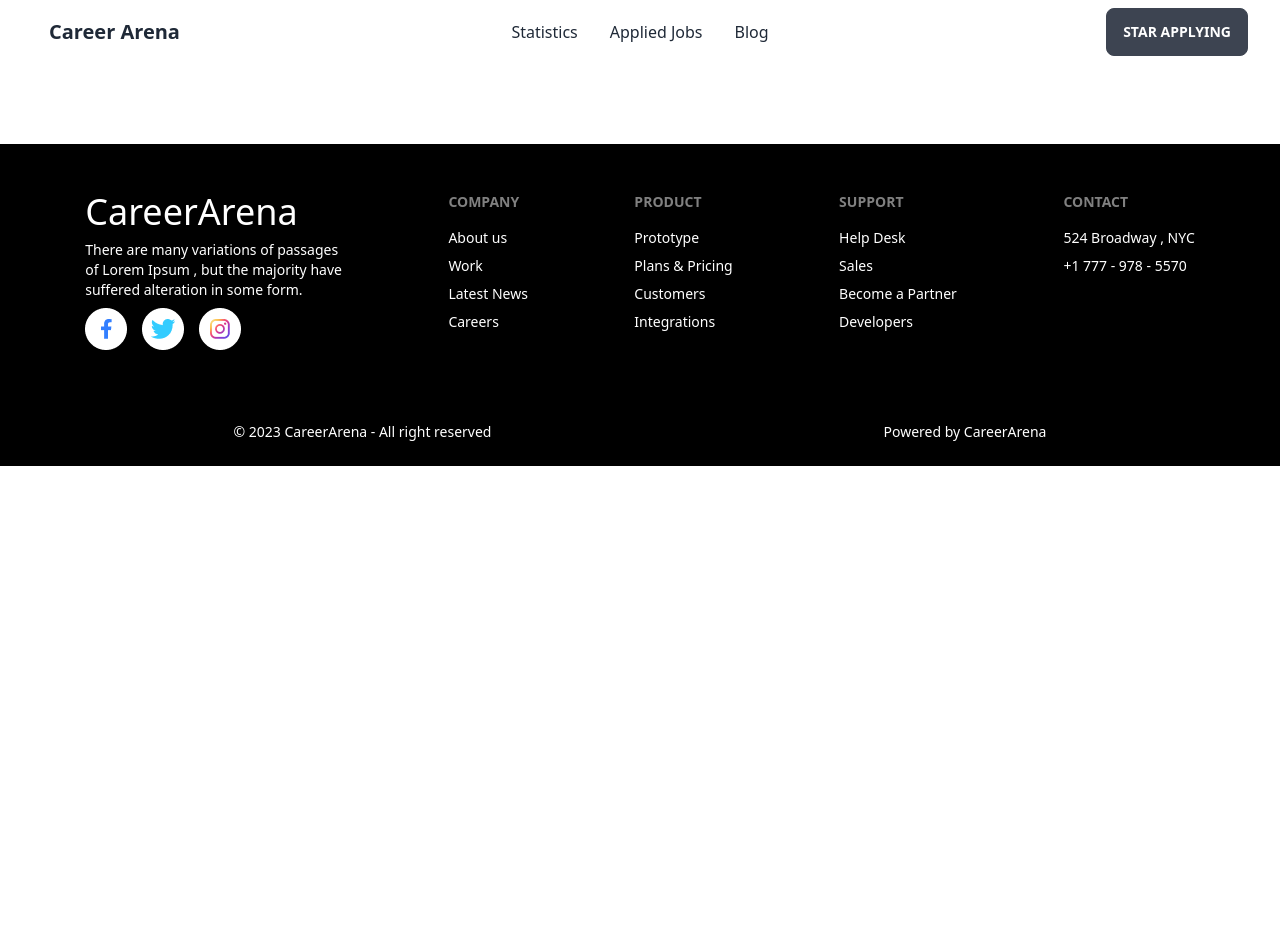
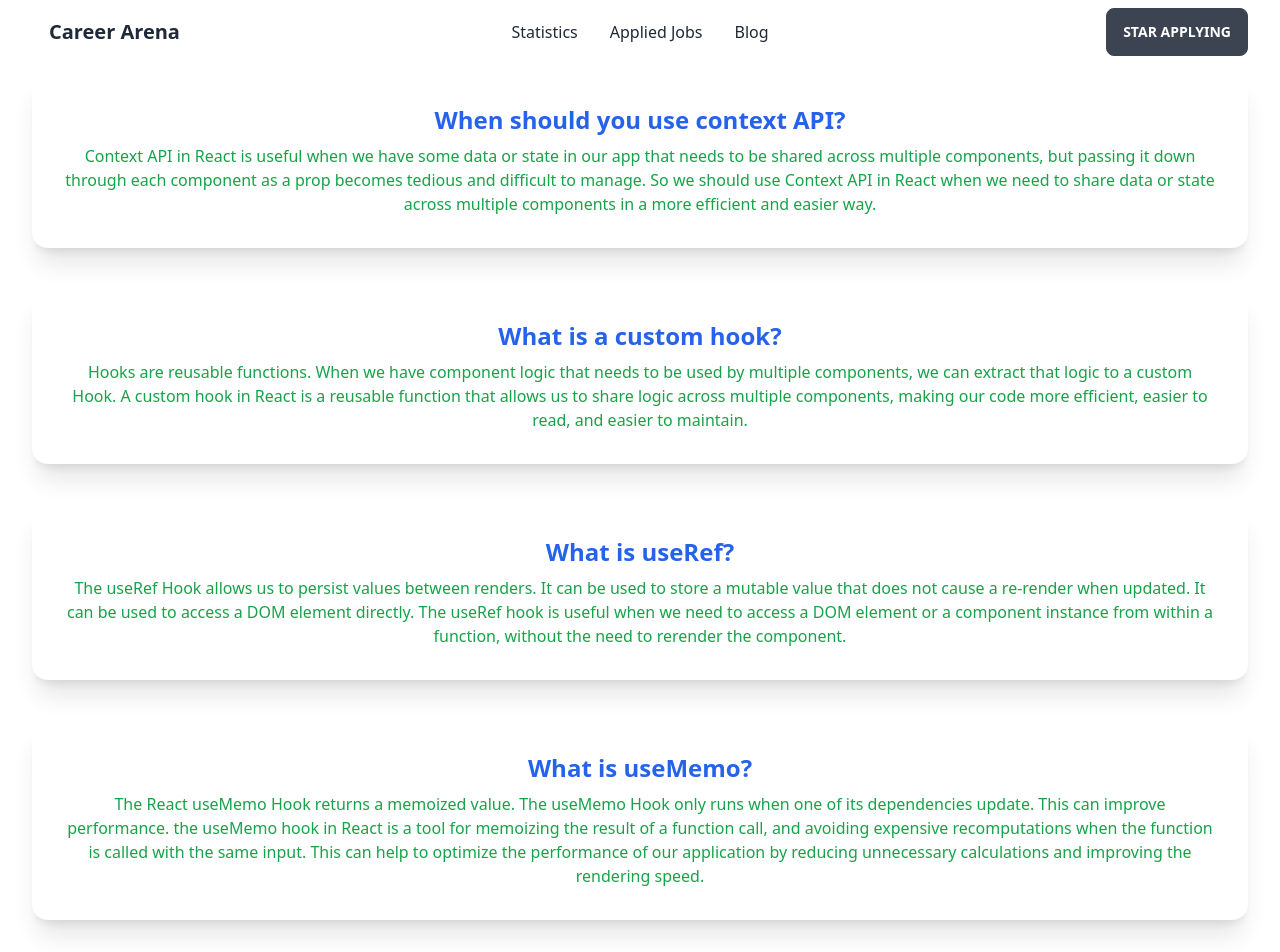
Before and after one commit to sanaullahsaber/career-hub, a React (Vite) app: page /blog in a window 1280 px wide. Shown: the top 952 px of the page. Before the commit the page ends 800 px from the top, so only its background shows below. Built offline with nearby package versions, Linux system fonts and the light colour scheme.

Commit message:
blog section done

```diff
--- a/src/components/Blog.jsx
+++ b/src/components/Blog.jsx
@@ -2,7 +2,71 @@ import React from "react";
 
 const Blog = () => {
   return (
-    <div></div>
+    <div className="my-container grid grid-cols-1 gap-10">
+      <div class="card  bg-base-100 shadow-xl">
+        <div class="card-body text-center">
+          <h2 className="text-2xl text-blue-600 font-semibold">
+            When should you use context API?
+          </h2>
+          <p className="text-green-600">
+            Context API in React is useful when we have some data or state in
+            our app that needs to be shared across multiple components, but
+            passing it down through each component as a prop becomes tedious and
+            difficult to manage. So we should use Context API in React when we
+            need to share data or state across multiple components in a more
+            efficient and easier way.
+          </p>
+        </div>
+      </div>
+
+      <div class="card  bg-base-100 shadow-xl">
+        <div class="card-body text-center">
+          <h2 className="text-2xl text-blue-600 font-semibold">
+            What is a custom hook?
+          </h2>
+          <p className="text-green-600">
+            Hooks are reusable functions. When we have component logic that
+            needs to be used by multiple components, we can extract that logic
+            to a custom Hook. A custom hook in React is a reusable function that
+            allows us to share logic across multiple components, making our code
+            more efficient, easier to read, and easier to maintain.
+          </p>
+        </div>
+      </div>
+
+      <div class="card  bg-base-100 shadow-xl">
+        <div class="card-body text-center">
+          <h2 className="text-2xl text-blue-600 font-semibold">
+            What is useRef?
+          </h2>
+          <p className="text-green-600">
+            The useRef Hook allows us to persist values between renders. It can
+            be used to store a mutable value that does not cause a re-render
+            when updated. It can be used to access a DOM element directly. The
+            useRef hook is useful when we need to access a DOM element or a
+            component instance from within a function, without the need to
+            rerender the component.
+          </p>
+        </div>
+      </div>
+
+      <div class="card  bg-base-100 shadow-xl">
+        <div class="card-body text-center">
+          <h2 className="text-2xl text-blue-600 font-semibold">
+            What is useMemo?
+          </h2>
+          <p className="text-green-600">
+            The React useMemo Hook returns a memoized value. The useMemo Hook
+            only runs when one of its dependencies update. This can improve
+            performance. the useMemo hook in React is a tool for memoizing the
+            result of a function call, and avoiding expensive recomputations
+            when the function is called with the same input. This can help to
+            optimize the performance of our application by reducing unnecessary
+            calculations and improving the rendering speed.
+          </p>
+        </div>
+      </div>
+    </div>
   );
 };
 
--- /dev/null
+++ b/src/components/ErrorPage.jsx
@@ -0,0 +1,11 @@
+import React from 'react';
+
+const ErrorPage = () => {
+  return (
+    <div>
+
+    </div>
+  );
+};
+
+export default ErrorPage;
--- a/src/components/Header.jsx
+++ b/src/components/Header.jsx
@@ -24,13 +24,13 @@ const Header = () => {
           </label>
           <ul className="menu menu-compact dropdown-content mt-3 p-2 shadow bg-base-100 rounded-box w-52">
             <li>
-              <a>Item 1</a>
+              <Link to="/">Statistics</Link>
             </li>
             <li>
-              <a>Parent</a>
+              <Link to="/applied">Applied Jobs</Link>
             </li>
             <li>
-              <a>Item 3</a>
+              <Link to="/blog">Blog</Link>
             </li>
           </ul>
         </div>
```
